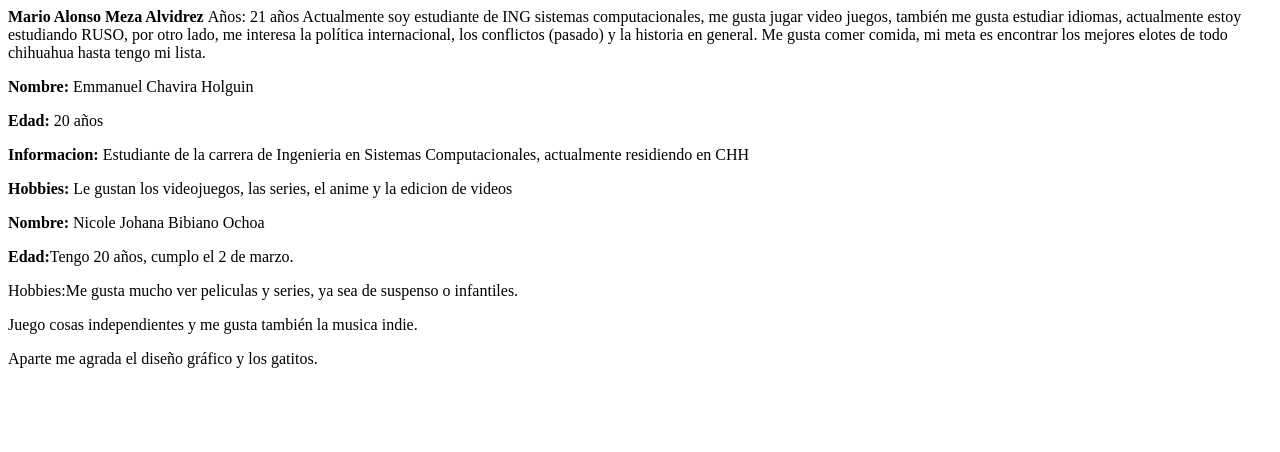
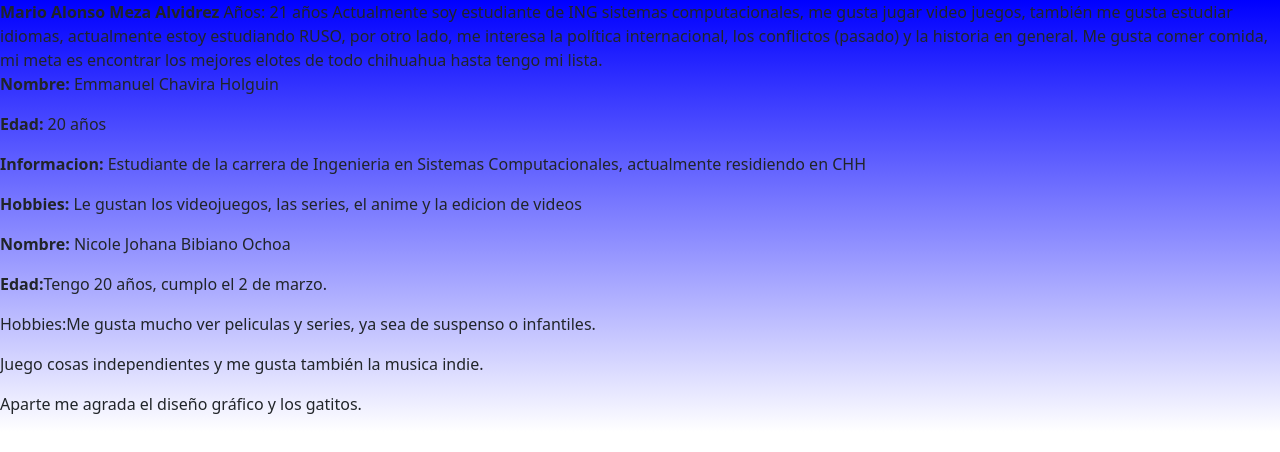
Before and after one commit to EmmanuelCHH/Practica-1, a plain HTML site: page Index.html in a window 1280 px wide. Drawn offline with nearby package versions, Linux system fonts and the light colour scheme.

Commit message:
Update Index.html

```diff
--- a/Index.html
+++ b/Index.html
@@ -4,6 +4,8 @@
     <meta charset="UTF-8">
     <meta http-equiv="X-UA-Compatible" content="IE=edge">
     <meta name="viewport" content="width=device-width, initial-scale=1.0">
+    <link rel="stylesheet" href="style.css">
+    <link href="https://cdn.jsdelivr.net/npm/bootstrap@5.1.3/dist/css/bootstrap.min.css" rel="stylesheet">
     <title>Index</title>
 </head>
 <body>
```
